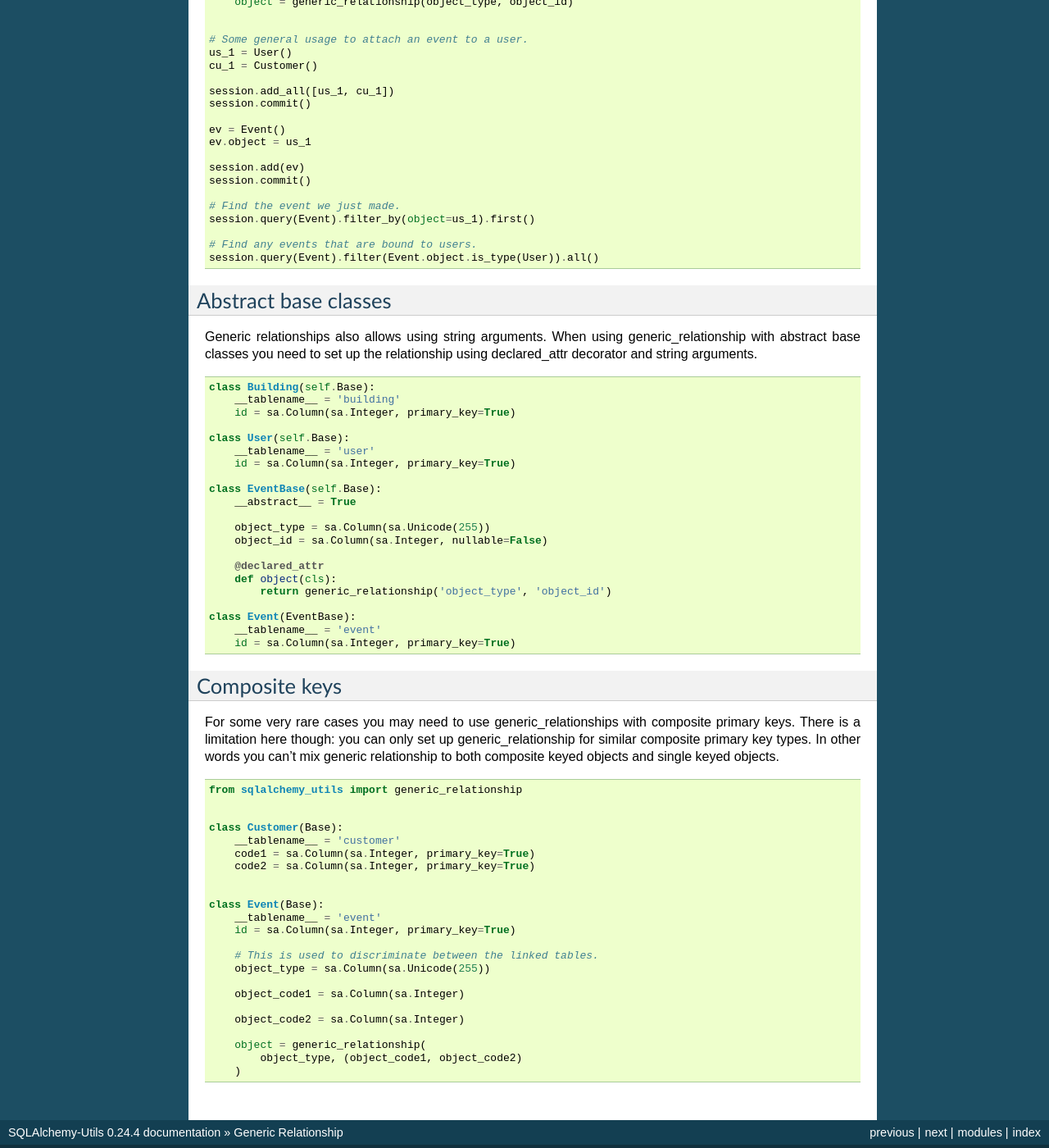
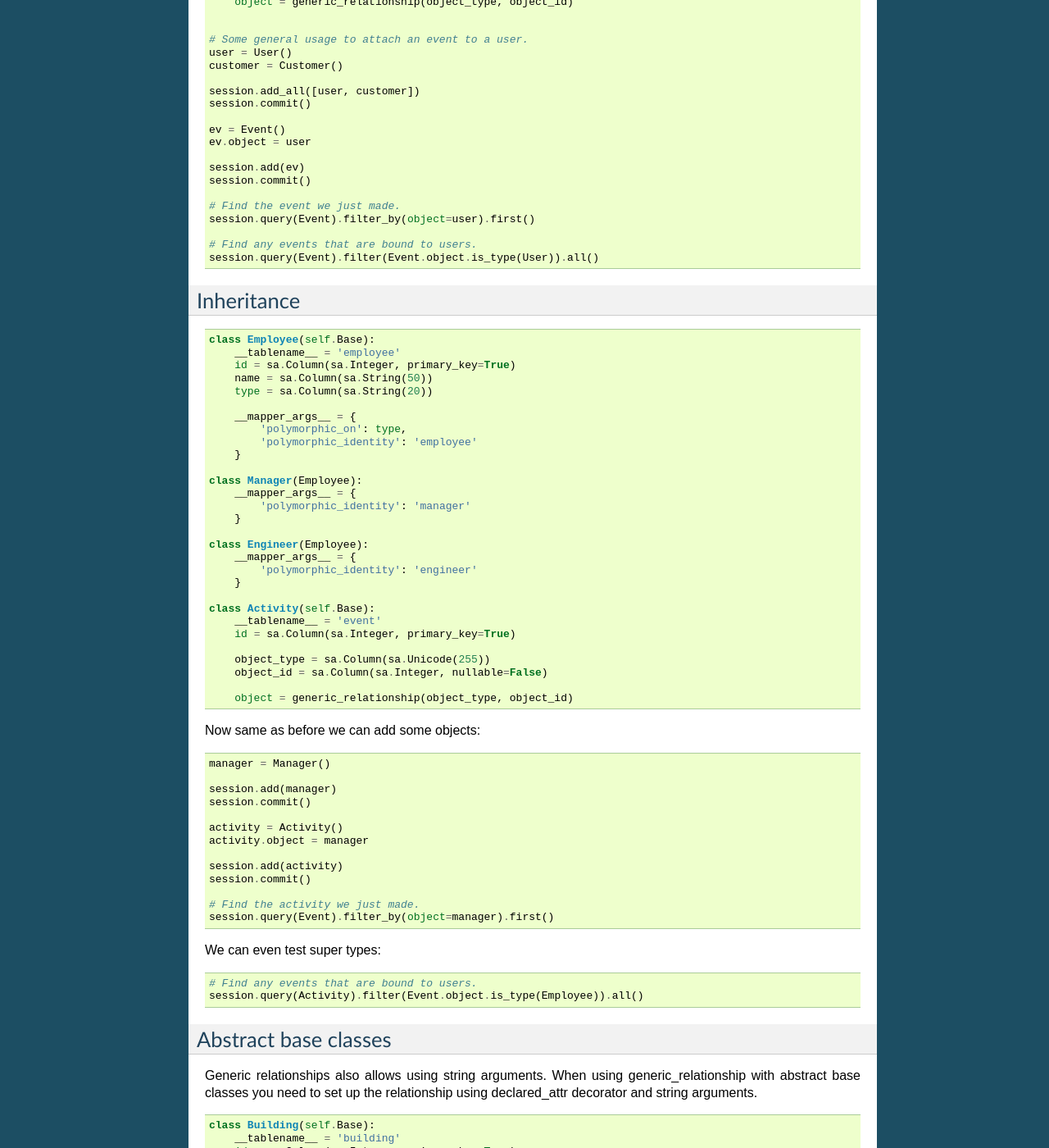
Before and after one commit to kvesteri/sqlalchemy-utils, a Sphinx documentation site: the page built from docs/generic_relationship.rst, in a window 1280 px wide and 1400 px high, scrolled down 452 px. Shown: the whole window at 82% size. Built offline with Sphinx 7.4.7, drawn with Linux system fonts in a browser that asks for light colours.

Commit message:
Add support for testing of super types

```diff
--- a/docs/generic_relationship.rst
+++ b/docs/generic_relationship.rst
@@ -29,23 +29,83 @@ Generic relationship is a form of relationship that supports creating a 1 to man
 
 
     # Some general usage to attach an event to a user.
-    us_1 = User()
-    cu_1 = Customer()
+    user = User()
+    customer = Customer()
 
-    session.add_all([us_1, cu_1])
+    session.add_all([user, customer])
     session.commit()
 
     ev = Event()
-    ev.object = us_1
+    ev.object = user
 
     session.add(ev)
     session.commit()
 
     # Find the event we just made.
-    session.query(Event).filter_by(object=us_1).first()
+    session.query(Event).filter_by(object=user).first()
 
     # Find any events that are bound to users.
     session.query(Event).filter(Event.object.is_type(User)).all()
+
+
+Inheritance
+^^^^^^^^^^^
+
+::
+
+    class Employee(self.Base):
+        __tablename__ = 'employee'
+        id = sa.Column(sa.Integer, primary_key=True)
+        name = sa.Column(sa.String(50))
+        type = sa.Column(sa.String(20))
+
+        __mapper_args__ = {
+            'polymorphic_on': type,
+            'polymorphic_identity': 'employee'
+        }
+
+    class Manager(Employee):
+        __mapper_args__ = {
+            'polymorphic_identity': 'manager'
+        }
+
+    class Engineer(Employee):
+        __mapper_args__ = {
+            'polymorphic_identity': 'engineer'
+        }
+
+    class Activity(self.Base):
+        __tablename__ = 'event'
+        id = sa.Column(sa.Integer, primary_key=True)
+
+        object_type = sa.Column(sa.Unicode(255))
+        object_id = sa.Column(sa.Integer, nullable=False)
+
+        object = generic_relationship(object_type, object_id)
+
+
+Now same as before we can add some objects::
+
+    manager = Manager()
+
+    session.add(manager)
+    session.commit()
+
+    activity = Activity()
+    activity.object = manager
+
+    session.add(activity)
+    session.commit()
+
+    # Find the activity we just made.
+    session.query(Event).filter_by(object=manager).first()
+
+
+We can even test super types::
+
+
+    # Find any events that are bound to users.
+    session.query(Activity).filter(Event.object.is_type(Employee)).all()
 
 
 Abstract base classes
```
Also changed, not shown: CHANGES.rst (+8 -0 lines), 2 other files.
